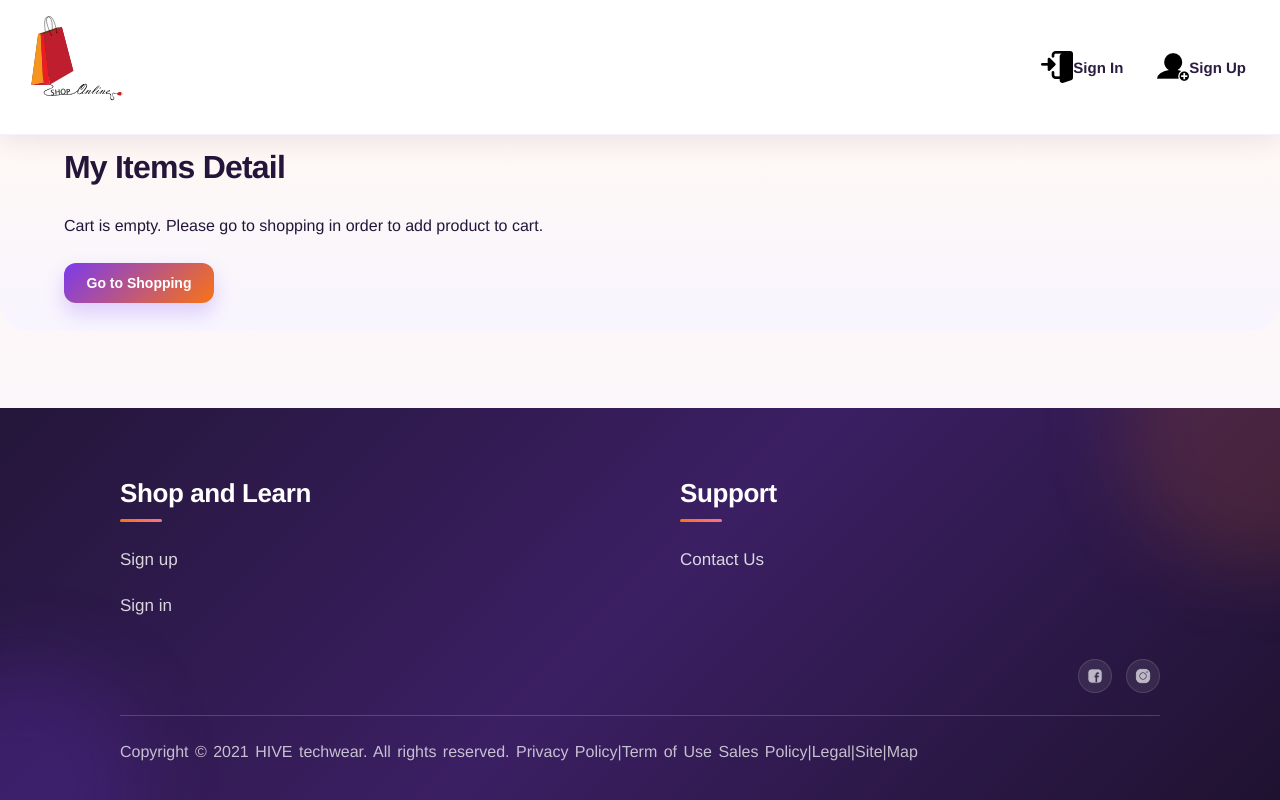
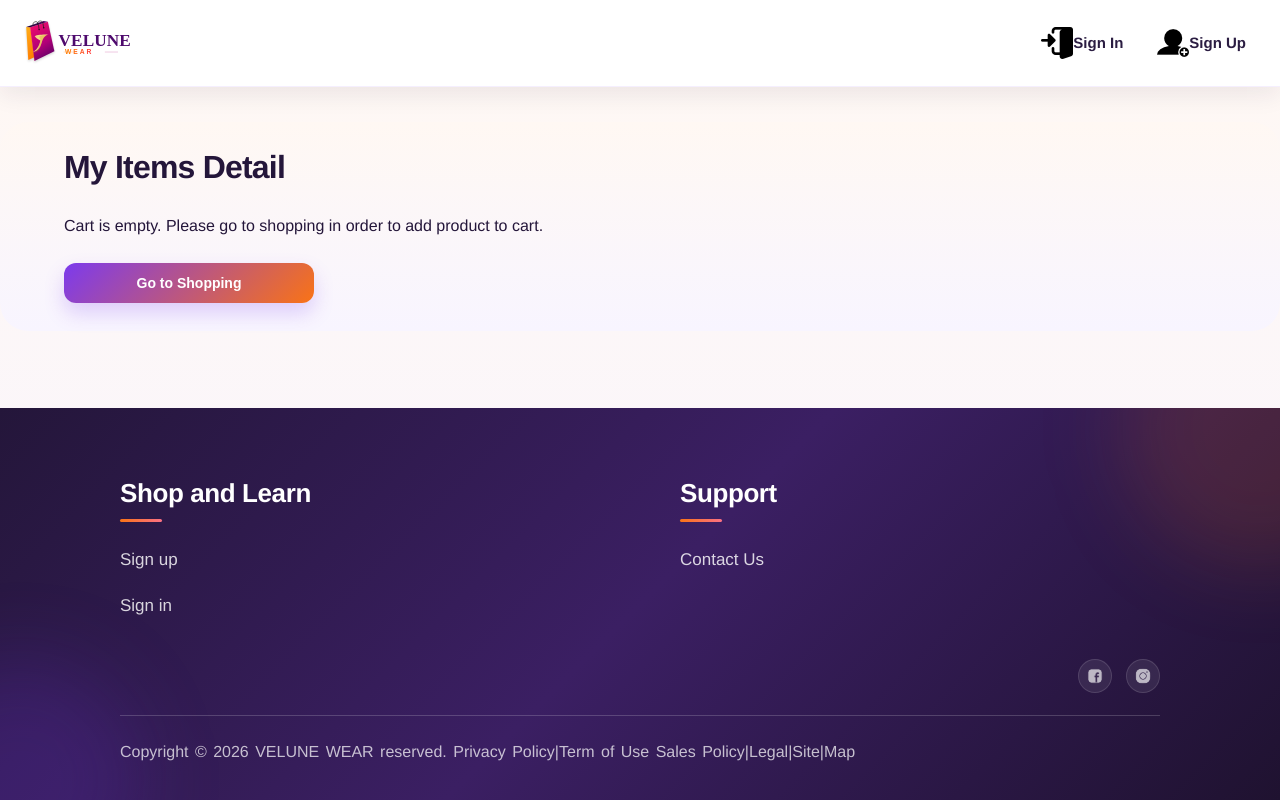
Before and after one commit to MandisaSihle/Hive-Tech-Frontend, a React (Create React App) app: page /checkout in a window 1280 px wide. Built offline with nearby package versions, Linux system fonts and the light colour scheme.

Commit message:
last coms

```diff
--- a/src/assets/styles/checkout.css
+++ b/src/assets/styles/checkout.css
@@ -169,7 +169,7 @@
 /* smaller action buttons like continue / confirm */
 .checkout .custom-btn,
 .checkout button {
-    width: auto;
+    width:250px;
     min-width: 150px;
     height: 40px;
     padding: 0 18px;
--- a/src/components/default/Footer.js
+++ b/src/components/default/Footer.js
@@ -44,7 +44,7 @@ const Footer = () => {
 				<hr className="line" />
 
 				<p className="copyright">
-					Copyright © 2021 HIVE techwear. All rights reserved. Privacy Policy|Term of Use
+					Copyright © 2026 VELUNE WEAR reserved. Privacy Policy|Term of Use
 					Sales Policy|Legal|Site|Map
 				</p>
 			</div>
--- a/src/containers/checkout.js
+++ b/src/containers/checkout.js
@@ -146,13 +146,13 @@ export default function Checkout() {
 
 								<div className="total-order">
     							<div className="total-row">
-        						<span>Total Items</span>
-        						<span>- {carts?.totalCartItems || 0}</span>
+        						<span>Total Items:</span>
+        						<span> {carts?.totalCartItems || 0}</span>
     						</div>
 
     							<div className="total-row">
-        						<span>Total Price</span>
-        						<span>- ${carts?.totalPrice || 0}</span>
+        						<span>Total Price:</span>
+        						<span> ${carts?.totalPrice || 0}</span>
     						</div>
 							</div>
 
--- a/src/containers/homepage.js
+++ b/src/containers/homepage.js
@@ -44,7 +44,7 @@ export default function Homepage() {
 	const [search, setSearch] = useState(null);
 	const [page, setPage] = useState(1);
 
-	const title = type ? (type === "male" ? Male : Female) : "Products";
+	const title = type ? (type === "male" ? Male : Female) : "";
 	const defaultSelect = type ? (type === "male" ? "male" : "female") : "FILTER BY GENDER";
 
 	const isEmptyCategory = categoryResults.length === 0;
```
Also changed, not shown: src/assets/images/HIVETechwear.svg.
